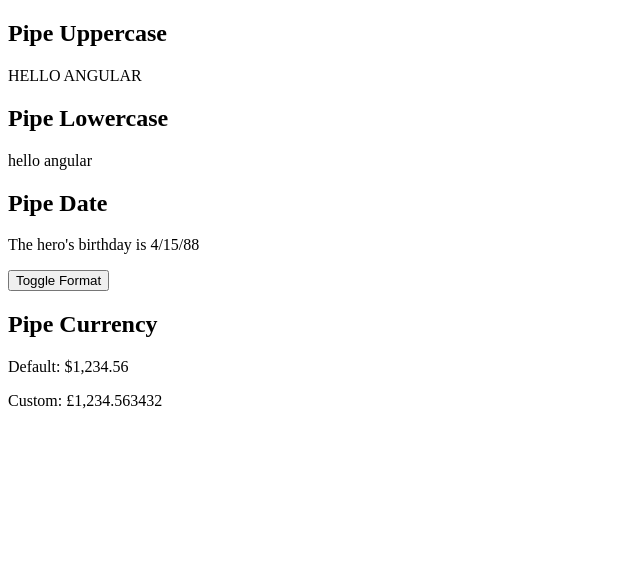
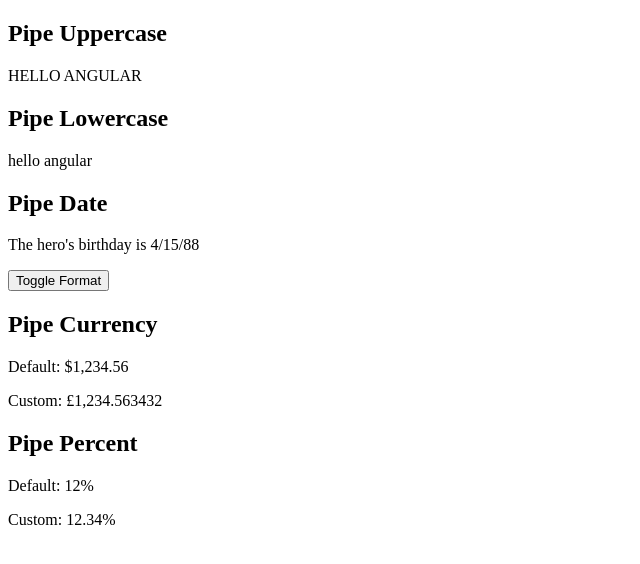
Before and after one commit to Amin23ElKassimi/angular-gamma, an Angular app: page / in a window 1280 px wide. Shown: the top 564 px of the page, without its empty margins (0-640 px from the left). Built offline with nearby package versions, Linux system fonts and the light colour scheme.

Commit message:
Pipe Percent

```diff
--- a/src/app/currency-pipe/currency-pipe.component.html
+++ b/src/app/currency-pipe/currency-pipe.component.html
@@ -3,4 +3,8 @@
   <h2>Pipe Currency</h2>
   <p>Default: {{ amount | currency }}</p>
   <p>Custom: {{ amount | currency : "GBP" : "symbol" : "1.2-6" }}</p>
+
+  <h2>Pipe Percent</h2>
+  <p>Default: {{ ratio | percent }}</p>
+  <p>Custom: {{ ratio | percent : "1.1-2" }}</p>
 </div>
--- a/src/app/currency-pipe/currency-pipe.component.ts
+++ b/src/app/currency-pipe/currency-pipe.component.ts
@@ -9,6 +9,9 @@ export class CurrencyPipeComponent implements OnInit {
 
   amount: number = 1234.563432;
 
+  ratio: number = 0.1234;
+
+
   constructor() { }
 
   ngOnInit(): void {
```
